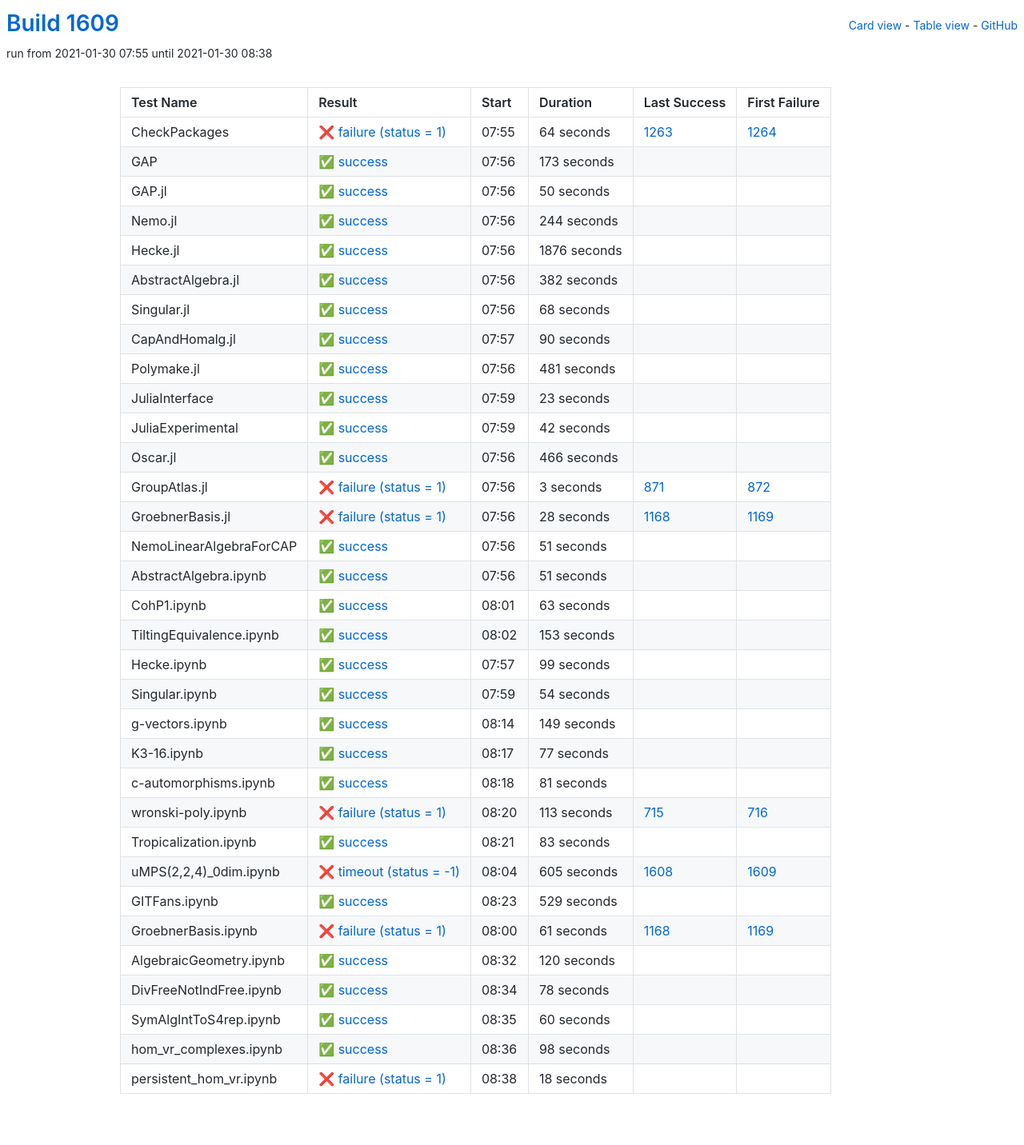
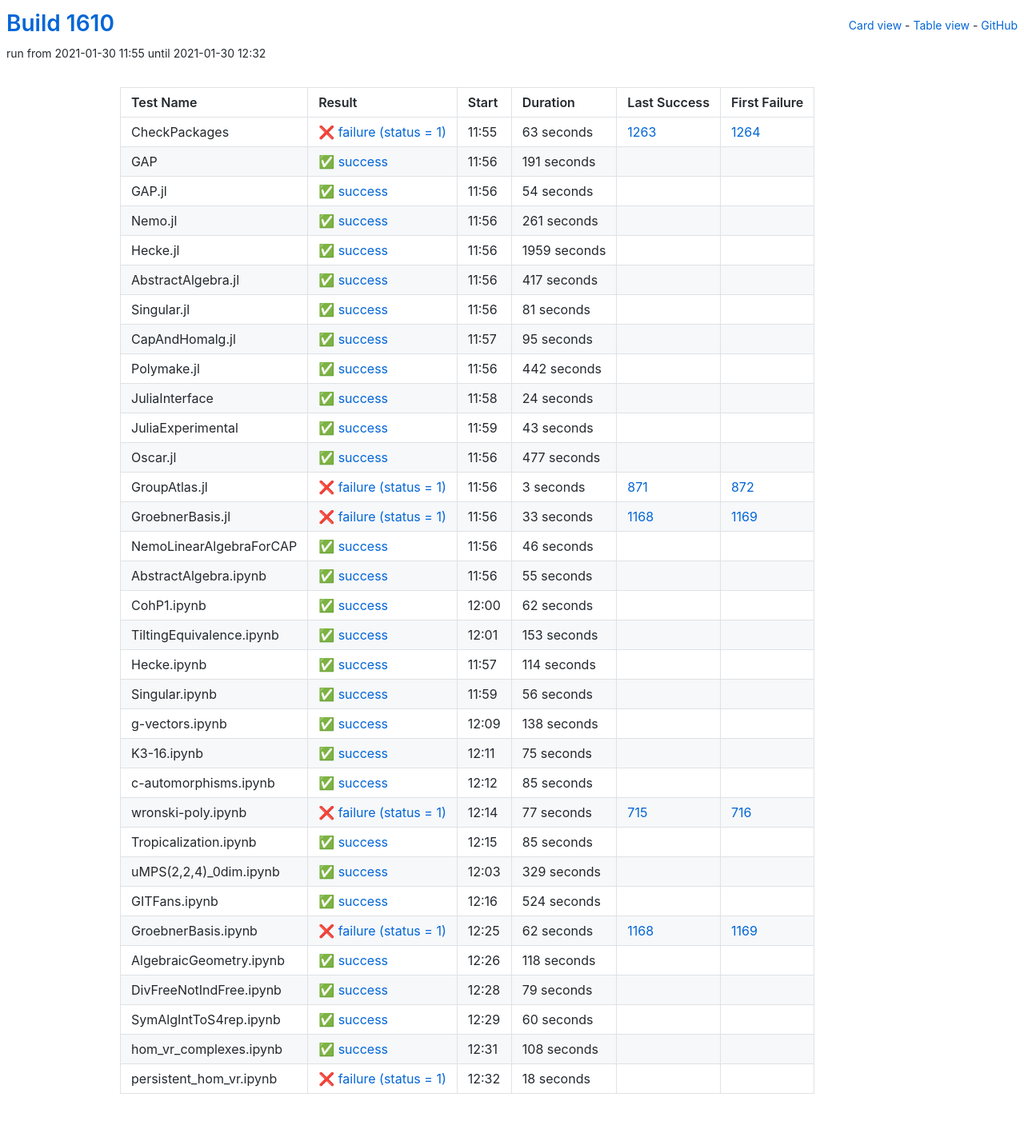
Before and after one commit to oscar-system/oscar-ci-status-stable, a Jekyll site: the page built from table.html, in a window 1280 px wide. Shown: the whole page at 80% size. Built offline with Jekyll 4.4.1, drawn with Linux system fonts in a browser that asks for light colours.

Commit message:
Build #1610

```diff
--- a/_data/ci.yml
+++ b/_data/ci.yml
@@ -1,6 +1,6 @@
 ---
-build: 1609
-build_url: https://oscarci.mathematik.uni-kl.de/job/oscar-stable/1609/
+build: 1610
+build_url: https://oscarci.mathematik.uni-kl.de/job/oscar-stable/1610/
 job: oscar-stable
 organization: oscar-system
 repo: oscar-ci-status-stable
@@ -8,152 +8,152 @@ repourl: https://github.com/oscar-system/oscar-ci-status-stable
 tests:
 - name: CheckPackages
   id: checkpackages
-  log: https://oscarci.mathematik.uni-kl.de/job/oscar-stable/1609/artifact/logs/build-1609/CheckPackages.log
-  start: 2021-01-30 07:55
+  log: https://oscarci.mathematik.uni-kl.de/job/oscar-stable/1610/artifact/logs/build-1610/CheckPackages.log
+  start: 2021-01-30 11:55
   success: false
   exitcode: 1
   status: failure
-  duration: 64
+  duration: 63
   last_success: 1263
   last_success_url: https://oscarci.mathematik.uni-kl.de/job/oscar-stable/1263/
   first_failure: 1264
   first_failure_url: https://oscarci.mathematik.uni-kl.de/job/oscar-stable/1264/
 - name: GAP
   id: gap
-  log: https://oscarci.mathematik.uni-kl.de/job/oscar-stable/1609/artifact/logs/build-1609/GAP.log
-  start: 2021-01-30 07:56
+  log: https://oscarci.mathematik.uni-kl.de/job/oscar-stable/1610/artifact/logs/build-1610/GAP.log
+  start: 2021-01-30 11:56
   success: true
   exitcode: 0
   status: success
-  duration: 173
+  duration: 191
   last_success: false
   last_success_url:
   first_failure: false
   first_failure_url:
 - name: GAP.jl
   id: gap-jl
-  log: https://oscarci.mathematik.uni-kl.de/job/oscar-stable/1609/artifact/logs/build-1609/GAP.jl.log
-  start: 2021-01-30 07:56
+  log: https://oscarci.mathematik.uni-kl.de/job/oscar-stable/1610/artifact/logs/build-1610/GAP.jl.log
+  start: 2021-01-30 11:56
   success: true
   exitcode: 0
   status: success
-  duration: 50
+  duration: 54
   last_success: false
   last_success_url:
   first_failure: false
   first_failure_url:
 - name: Nemo.jl
   id: nemo-jl
-  log: https://oscarci.mathematik.uni-kl.de/job/oscar-stable/1609/artifact/logs/build-1609/Nemo.jl.log
-  start: 2021-01-30 07:56
+  log: https://oscarci.mathematik.uni-kl.de/job/oscar-stable/1610/artifact/logs/build-1610/Nemo.jl.log
+  start: 2021-01-30 11:56
   success: true
   exitcode: 0
   status: success
-  duration: 244
+  duration: 261
   last_success: false
   last_success_url:
   first_failure: false
   first_failure_url:
 - name: Hecke.jl
   id: hecke-jl
-  log: https://oscarci.mathematik.uni-kl.de/job/oscar-stable/1609/artifact/logs/build-1609/Hecke.jl.log
-  start: 2021-01-30 07:56
+  log: https://oscarci.mathematik.uni-kl.de/job/oscar-stable/1610/artifact/logs/build-1610/Hecke.jl.log
+  start: 2021-01-30 11:56
   success: true
   exitcode: 0
   status: success
-  duration: 1876
+  duration: 1959
   last_success: false
   last_success_url:
   first_failure: false
   first_failure_url:
 - name: AbstractAlgebra.jl
   id: abstractalgebra-jl
-  log: https://oscarci.mathematik.uni-kl.de/job/oscar-stable/1609/artifact/logs/build-1609/AbstractAlgebra.jl.log
-  start: 2021-01-30 07:56
+  log: https://oscarci.mathematik.uni-kl.de/job/oscar-stable/1610/artifact/logs/build-1610/AbstractAlgebra.jl.log
+  start: 2021-01-30 11:56
   success: true
   exitcode: 0
   status: success
-  duration: 382
+  duration: 417
   last_success: false
   last_success_url:
   first_failure: false
   first_failure_url:
 - name: Singular.jl
   id: singular-jl
-  log: https://oscarci.mathematik.uni-kl.de/job/oscar-stable/1609/artifact/logs/build-1609/Singular.jl.log
-  start: 2021-01-30 07:56
+  log: https://oscarci.mathematik.uni-kl.de/job/oscar-stable/1610/artifact/logs/build-1610/Singular.jl.log
+  start: 2021-01-30 11:56
   success: true
   exitcode: 0
   status: success
-  duration: 68
+  duration: 81
   last_success: false
   last_success_url:
   first_failure: false
   first_failure_url:
 - name: CapAndHomalg.jl
   id: capandhomalg-jl
-  log: https://oscarci.mathematik.uni-kl.de/job/oscar-stable/1609/artifact/logs/build-1609/CapAndHomalg.jl.log
-  start: 2021-01-30 07:57
+  log: https://oscarci.mathematik.uni-kl.de/job/oscar-stable/1610/artifact/logs/build-1610/CapAndHomalg.jl.log
+  start: 2021-01-30 11:57
   success: true
   exitcode: 0
   status: success
-  duration: 90
+  duration: 95
   last_success: false
   last_success_url:
   first_failure: false
   first_failure_url:
 - name: Polymake.jl
   id: polymake-jl
-  log: https://oscarci.mathematik.uni-kl.de/job/oscar-stable/1609/artifact/logs/build-1609/Polymake.jl.log
-  start: 2021-01-30 07:56
+  log: https://oscarci.mathematik.uni-kl.de/job/oscar-stable/1610/artifact/logs/build-1610/Polymake.jl.log
+  start: 2021-01-30 11:56
   success: true
   exitcode: 0
   status: success
-  duration: 481
+  duration: 442
   last_success: false
   last_success_url:
   first_failure: false
   first_failure_url:
 - name: JuliaInterface
   id: juliainterface
-  log: https://oscarci.mathematik.uni-kl.de/job/oscar-stable/1609/artifact/logs/build-1609/JuliaInterface.log
-  start: 2021-01-30 07:59
+  log: https://oscarci.mathematik.uni-kl.de/job/oscar-stable/1610/artifact/logs/build-1610/JuliaInterface.log
+  start: 2021-01-30 11:58
   success: true
   exitcode: 0
   status: success
-  duration: 23
+  duration: 24
   last_success: false
   last_success_url:
   first_failure: false
   first_failure_url:
 - name: JuliaExperimental
   id: juliaexperimental
-  log: https://oscarci.mathematik.uni-kl.de/job/oscar-stable/1609/artifact/logs/build-1609/JuliaExperimental.log
-  start: 2021-01-30 07:59
+  log: https://oscarci.mathematik.uni-kl.de/job/oscar-stable/1610/artifact/logs/build-1610/JuliaExperimental.log
+  start: 2021-01-30 11:59
   success: true
   exitcode: 0
   status: success
-  duration: 42
+  duration: 43
   last_success: false
   last_success_url:
   first_failure: false
   first_failure_url:
 - name: Oscar.jl
   id: oscar-jl
-  log: https://oscarci.mathematik.uni-kl.de/job/oscar-stable/1609/artifact/logs/build-1609/Oscar.jl.log
-  start: 2021-01-30 07:56
+  log: https://oscarci.mathematik.uni-kl.de/job/oscar-stable/1610/artifact/logs/build-1610/Oscar.jl.log
+  start: 2021-01-30 11:56
   success: true
   exitcode: 0
   status: success
-  duration: 466
+  duration: 477
   last_success: false
   last_success_url:
   first_failure: false
   first_failure_url:
 - name: GroupAtlas.jl
   id: groupatlas-jl
-  log: https://oscarci.mathematik.uni-kl.de/job/oscar-stable/1609/artifact/logs/build-1609/GroupAtlas.jl.log
-  start: 2021-01-30 07:56
+  log: https://oscarci.mathematik.uni-kl.de/job/oscar-stable/1610/artifact/logs/build-1610/GroupAtlas.jl.log
+  start: 2021-01-30 11:56
   success: false
   exitcode: 1
   status: failure
@@ -164,56 +164,56 @@ tests:
   first_failure_url: https://oscarci.mathematik.uni-kl.de/job/oscar-stable/872/
 - name: GroebnerBasis.jl
   id: groebnerbasis-jl
-  log: https://oscarci.mathematik.uni-kl.de/job/oscar-stable/1609/artifact/logs/build-1609/GroebnerBasis.jl.log
-  start: 2021-01-30 07:56
+  log: https://oscarci.mathematik.uni-kl.de/job/oscar-stable/1610/artifact/logs/build-1610/GroebnerBasis.jl.log
+  start: 2021-01-30 11:56
   success: false
   exitcode: 1
   status: failure
-  duration: 28
+  duration: 33
   last_success: 1168
   last_success_url: https://oscarci.mathematik.uni-kl.de/job/oscar-stable/1168/
   first_failure: 1169
   first_failure_url: https://oscarci.mathematik.uni-kl.de/job/oscar-stable/1169/
 - name: NemoLinearAlgebraForCAP
   id: nemolinearalgebraforcap
-  log: https://oscarci.mathematik.uni-kl.de/job/oscar-stable/1609/artifact/logs/build-1609/NemoLinearAlgebraForCAP.log
-  start: 2021-01-30 07:56
+  log: https://oscarci.mathematik.uni-kl.de/job/oscar-stable/1610/artifact/logs/build-1610/NemoLinearAlgebraForCAP.log
+  start: 2021-01-30 11:56
   success: true
   exitcode: 0
   status: success
-  duration: 51
+  duration: 46
   last_success: false
   last_success_url:
   first_failure: false
   first_failure_url:
 - name: AbstractAlgebra.ipynb
   id: abstractalgebra-ipynb
-  log: https://oscarci.mathematik.uni-kl.de/job/oscar-stable/1609/artifact/logs/build-1609/AbstractAlgebra.ipynb.log
-  start: 2021-01-30 07:56
+  log: https://oscarci.mathematik.uni-kl.de/job/oscar-stable/1610/artifact/logs/build-1610/AbstractAlgebra.ipynb.log
+  start: 2021-01-30 11:56
   success: true
   exitcode: 0
   status: success
-  duration: 51
+  duration: 55
   last_success: false
   last_success_url:
   first_failure: false
   first_failure_url:
 - name: CohP1.ipynb
   id: cohp1-ipynb
-  log: https://oscarci.mathematik.uni-kl.de/job/oscar-stable/1609/artifact/logs/build-1609/CohP1.ipynb.log
-  start: 2021-01-30 08:01
+  log: https://oscarci.mathematik.uni-kl.de/job/oscar-stable/1610/artifact/logs/build-1610/CohP1.ipynb.log
+  start: 2021-01-30 12:00
   success: true
   exitcode: 0
   status: success
-  duration: 63
+  duration: 62
   last_success: false
   last_success_url:
   first_failure: false
   first_failure_url:
 - name: TiltingEquivalence.ipynb
   id: tiltingequivalence-ipynb
-  log: https://oscarci.mathematik.uni-kl.de/job/oscar-stable/1609/artifact/logs/build-1609/TiltingEquivalence.ipynb.log
-  start: 2021-01-30 08:02
+  log: https://oscarci.mathematik.uni-kl.de/job/oscar-stable/1610/artifact/logs/build-1610/TiltingEquivalence.ipynb.log
+  start: 2021-01-30 12:01
   success: true
   exitcode: 0
   status: success
@@ -224,152 +224,152 @@ tests:
   first_failure_url:
 - name: Hecke.ipynb
   id: hecke-ipynb
-  log: https://oscarci.mathematik.uni-kl.de/job/oscar-stable/1609/artifact/logs/build-1609/Hecke.ipynb.log
-  start: 2021-01-30 07:57
+  log: https://oscarci.mathematik.uni-kl.de/job/oscar-stable/1610/artifact/logs/build-1610/Hecke.ipynb.log
+  start: 2021-01-30 11:57
   success: true
   exitcode: 0
   status: success
-  duration: 99
+  duration: 114
   last_success: false
   last_success_url:
   first_failure: false
   first_failure_url:
 - name: Singular.ipynb
   id: singular-ipynb
-  log: https://oscarci.mathematik.uni-kl.de/job/oscar-stable/1609/artifact/logs/build-1609/Singular.ipynb.log
-  start: 2021-01-30 07:59
+  log: https://oscarci.mathematik.uni-kl.de/job/oscar-stable/1610/artifact/logs/build-1610/Singular.ipynb.log
+  start: 2021-01-30 11:59
   success: true
   exitcode: 0
   status: success
-  duration: 54
+  duration: 56
   last_success: false
   last_success_url:
   first_failure: false
   first_failure_url:
 - name: g-vectors.ipynb
   id: g-vectors-ipynb
-  log: https://oscarci.mathematik.uni-kl.de/job/oscar-stable/1609/artifact/logs/build-1609/g-vectors.ipynb.log
-  start: 2021-01-30 08:14
+  log: https://oscarci.mathematik.uni-kl.de/job/oscar-stable/1610/artifact/logs/build-1610/g-vectors.ipynb.log
+  start: 2021-01-30 12:09
   success: true
   exitcode: 0
   status: success
-  duration: 149
+  duration: 138
   last_success: false
   last_success_url:
   first_failure: false
   first_failure_url:
 - name: K3-16.ipynb
   id: k3-16-ipynb
-  log: https://oscarci.mathematik.uni-kl.de/job/oscar-stable/1609/artifact/logs/build-1609/K3-16.ipynb.log
-  start: 2021-01-30 08:17
+  log: https://oscarci.mathematik.uni-kl.de/job/oscar-stable/1610/artifact/logs/build-1610/K3-16.ipynb.log
+  start: 2021-01-30 12:11
   success: true
   exitcode: 0
   status: success
-  duration: 77
+  duration: 75
   last_success: false
   last_success_url:
   first_failure: false
   first_failure_url:
 - name: c-automorphisms.ipynb
   id: c-automorphisms-ipynb
-  log: https://oscarci.mathematik.uni-kl.de/job/oscar-stable/1609/artifact/logs/build-1609/c-automorphisms.ipynb.log
-  start: 2021-01-30 08:18
+  log: https://oscarci.mathematik.uni-kl.de/job/oscar-stable/1610/artifact/logs/build-1610/c-automorphisms.ipynb.log
+  start: 2021-01-30 12:12
   success: true
   exitcode: 0
   status: success
-  duration: 81
+  duration: 85
   last_success: false
   last_success_url:
   first_failure: false
   first_failure_url:
 - name: wronski-poly.ipynb
   id: wronski-poly-ipynb
-  log: https://oscarci.mathematik.uni-kl.de/job/oscar-stable/1609/artifact/logs/build-1609/wronski-poly.ipynb.log
-  start: 2021-01-30 08:20
+  log: https://oscarci.mathematik.uni-kl.de/job/oscar-stable/1610/artifact/logs/build-1610/wronski-poly.ipynb.log
+  start: 2021-01-30 12:14
   success: false
   exitcode: 1
   status: failure
-  duration: 113
+  duration: 77
   last_success: 715
   last_success_url: https://oscarci.mathematik.uni-kl.de/job/oscar-stable/715/
   first_failure: 716
   first_failure_url: https://oscarci.mathematik.uni-kl.de/job/oscar-stable/716/
 - name: Tropicalization.ipynb
   id: tropicalization-ipynb
-  log: https://oscarci.mathematik.uni-kl.de/job/oscar-stable/1609/artifact/logs/build-1609/Tropicalization.ipynb.log
-  start: 2021-01-30 08:21
+  log: https://oscarci.mathematik.uni-kl.de/job/oscar-stable/1610/artifact/logs/build-1610/Tropicalization.ipynb.log
+  start: 2021-01-30 12:15
   success: true
   exitcode: 0
   status: success
-  duration: 83
+  duration: 85
   last_success: false
   last_success_url:
   first_failure: false
   first_failure_url:
 - name: uMPS(2,2,4)_0dim.ipynb
   id: umps-2-2-4-0dim-ipynb
-  log: https://oscarci.mathematik.uni-kl.de/job/oscar-stable/1609/artifact/logs/build-1609/uMPS-2-2-4-_0dim.ipynb.log
-  start: 2021-01-30 08:04
-  success: false
-  exitcode: -1
-  status: timeout
-  duration: 605
-  last_success: 1608
-  last_success_url: https://oscarci.mathematik.uni-kl.de/job/oscar-stable/1608/
-  first_failure: 1609
-  first_failure_url: https://oscarci.mathematik.uni-kl.de/job/oscar-stable/1609/
-- name: GITFans.ipynb
-  id: gitfans-ipynb
-  log: https://oscarci.mathematik.uni-kl.de/job/oscar-stable/1609/artifact/logs/build-1609/GITFans.ipynb.log
-  start: 2021-01-30 08:23
+  log: https://oscarci.mathematik.uni-kl.de/job/oscar-stable/1610/artifact/logs/build-1610/uMPS-2-2-4-_0dim.ipynb.log
+  start: 2021-01-30 12:03
   success: true
   exitcode: 0
   status: success
-  duration: 529
+  duration: 329
+  last_success: false
+  last_success_url:
+  first_failure: false
+  first_failure_url:
+- name: GITFans.ipynb
+  id: gitfans-ipynb
+  log: https://oscarci.mathematik.uni-kl.de/job/oscar-stable/1610/artifact/logs/build-1610/GITFans.ipynb.log
+  start: 2021-01-30 12:16
+  success: true
+  exitcode: 0
+  status: success
+  duration: 524
   last_success: false
   last_success_url:
   first_failure: false
   first_failure_url:
 - name: GroebnerBasis.ipynb
   id: groebnerbasis-ipynb
-  log: https://oscarci.mathematik.uni-kl.de/job/oscar-stable/1609/artifact/logs/build-1609/GroebnerBasis.ipynb.log
-  start: 2021-01-30 08:00
+  log: https://oscarci.mathematik.uni-kl.de/job/oscar-stable/1610/artifact/logs/build-1610/GroebnerBasis.ipynb.log
+  start: 2021-01-30 12:25
   success: false
   exitcode: 1
   status: failure
-  duration: 61
+  duration: 62
   last_success: 1168
   last_success_url: https://oscarci.mathematik.uni-kl.de/job/oscar-stable/1168/
   first_failure: 1169
   first_failure_url: https://oscarci.mathematik.uni-kl.de/job/oscar-stable/1169/
 - name: AlgebraicGeometry.ipynb
   id: algebraicgeometry-ipynb
-  log: https://oscarci.mathematik.uni-kl.de/job/oscar-stable/1609/artifact/logs/build-1609/AlgebraicGeometry.ipynb.log
-  start: 2021-01-30 08:32
+  log: https://oscarci.mathematik.uni-kl.de/job/oscar-stable/1610/artifact/logs/build-1610/AlgebraicGeometry.ipynb.log
+  start: 2021-01-30 12:26
   success: true
   exitcode: 0
   status: success
-  duration: 120
+  duration: 118
   last_success: false
   last_success_url:
   first_failure: false
   first_failure_url:
 - name: DivFreeNotIndFree.ipynb
   id: divfreenotindfree-ipynb
-  log: https://oscarci.mathematik.uni-kl.de/job/oscar-stable/1609/artifact/logs/build-1609/DivFreeNotIndFree.ipynb.log
-  start: 2021-01-30 08:34
+  log: https://oscarci.mathematik.uni-kl.de/job/oscar-stable/1610/artifact/logs/build-1610/DivFreeNotIndFree.ipynb.log
+  start: 2021-01-30 12:28
   success: true
   exitcode: 0
   status: success
-  duration: 78
+  duration: 79
   last_success: false
   last_success_url:
   first_failure: false
   first_failure_url:
 - name: SymAlgIntToS4rep.ipynb
   id: symalginttos4rep-ipynb
-  log: https://oscarci.mathematik.uni-kl.de/job/oscar-stable/1609/artifact/logs/build-1609/SymAlgIntToS4rep.ipynb.log
-  start: 2021-01-30 08:35
+  log: https://oscarci.mathematik.uni-kl.de/job/oscar-stable/1610/artifact/logs/build-1610/SymAlgIntToS4rep.ipynb.log
+  start: 2021-01-30 12:29
   success: true
   exitcode: 0
   status: success
@@ -380,20 +380,20 @@ tests:
   first_failure_url:
 - name: hom_vr_complexes.ipynb
   id: hom-vr-complexes-ipynb
-  log: https://oscarci.mathematik.uni-kl.de/job/oscar-stable/1609/artifact/logs/build-1609/hom_vr_complexes.ipynb.log
-  start: 2021-01-30 08:36
+  log: https://oscarci.mathematik.uni-kl.de/job/oscar-stable/1610/artifact/logs/build-1610/hom_vr_complexes.ipynb.log
+  start: 2021-01-30 12:31
   success: true
   exitcode: 0
   status: success
-  duration: 98
+  duration: 108
   last_success: false
   last_success_url:
   first_failure: false
   first_failure_url:
 - name: persistent_hom_vr.ipynb
   id: persistent-hom-vr-ipynb
-  log: https://oscarci.mathematik.uni-kl.de/job/oscar-stable/1609/artifact/logs/build-1609/persistent_hom_vr.ipynb.log
-  start: 2021-01-30 08:38
+  log: https://oscarci.mathematik.uni-kl.de/job/oscar-stable/1610/artifact/logs/build-1610/persistent_hom_vr.ipynb.log
+  start: 2021-01-30 12:32
   success: false
   exitcode: 1
   status: failure
```
Also changed, not shown: README.md.
